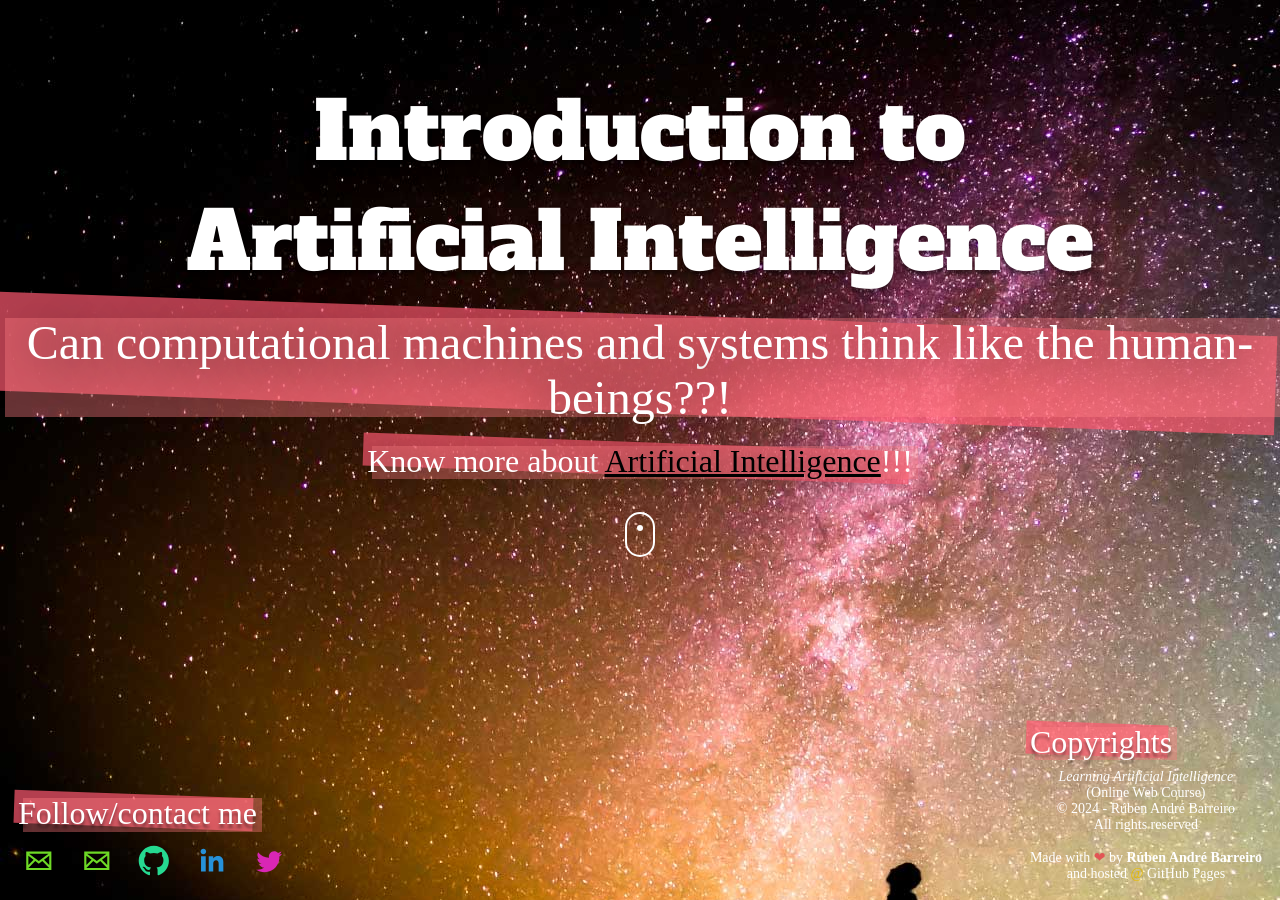
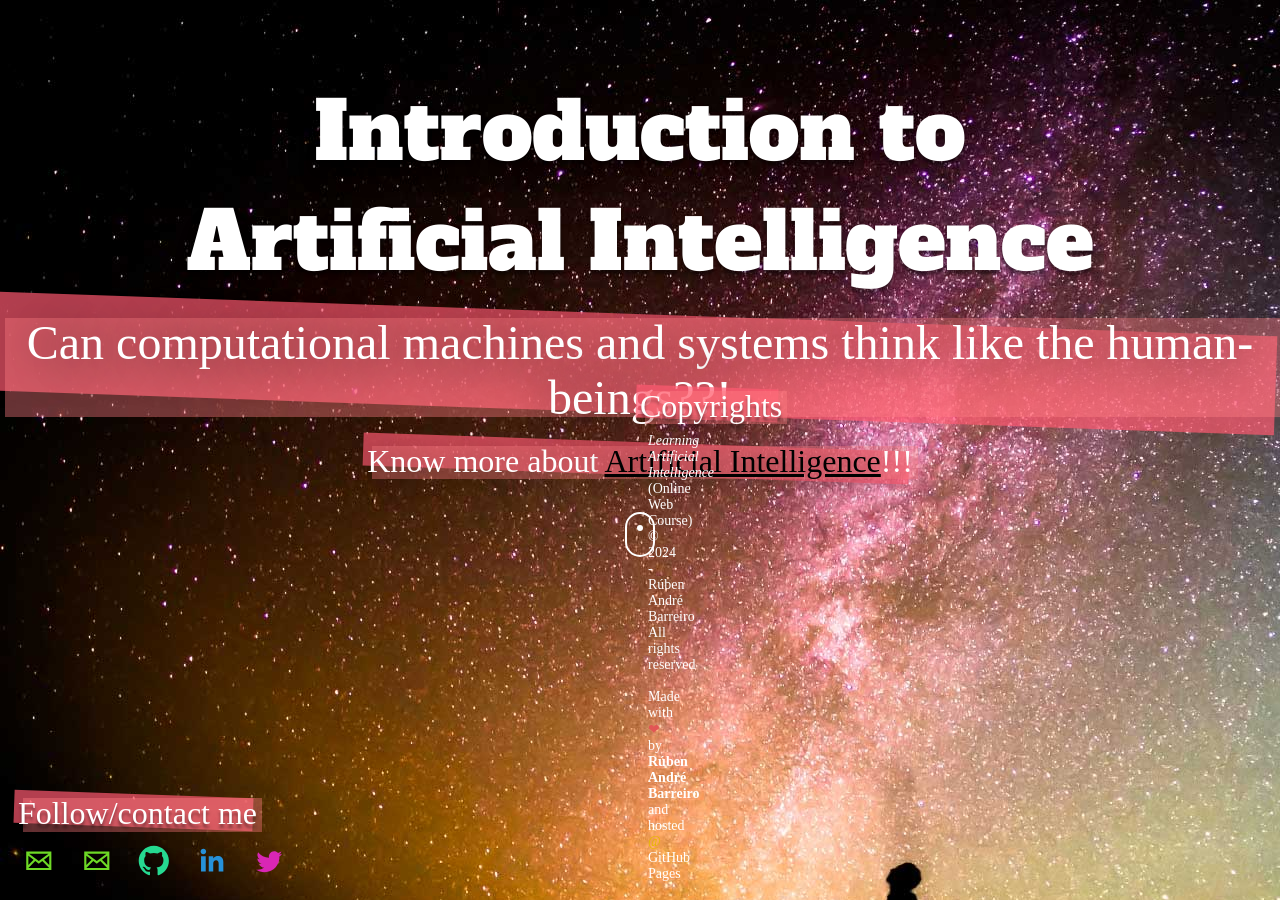
Before and after one commit to learning-artificial-intelligence/learning-artificial-intelligence.github.io, a Jekyll site: the page built from index.html, in a window 1280 px wide. Built offline with Jekyll 4.4.1, drawn with Linux system fonts in a browser that asks for light colours; nearby versions of some CDN libraries; some web fonts are replaced.

Commit message:
Some minor changes added
Some minor changes added

```diff
--- a/assets/css/custom/examples copia.css
+++ b/assets/css/custom/examples copia.css
@@ -295,7 +295,8 @@ p{
 #copyrights-menu{
 	position:fixed;
 	bottom: 10px;
-	right: 10px;
+	left: 50%;
+	right: 50%;
 	z-index: 999;
  }
 
--- a/assets/css/custom/examples.css
+++ b/assets/css/custom/examples.css
@@ -102,7 +102,8 @@ p{
 #copyrights-menu{
 	position:fixed;
 	bottom: 10px;
-	right: 10px;
+	left: 50%;
+	right: 50%;
 	z-index: 999;
  }
 
--- a/assets/css/custom/examples_backup_5_3_17.css
+++ b/assets/css/custom/examples_backup_5_3_17.css
@@ -295,7 +295,8 @@ p{
 #copyrights-menu{
 	position:fixed;
 	bottom: 10px;
-	right: 10px;
+	left: 50%;
+	right: 50%;
 	z-index: 999;
  }
 
```
